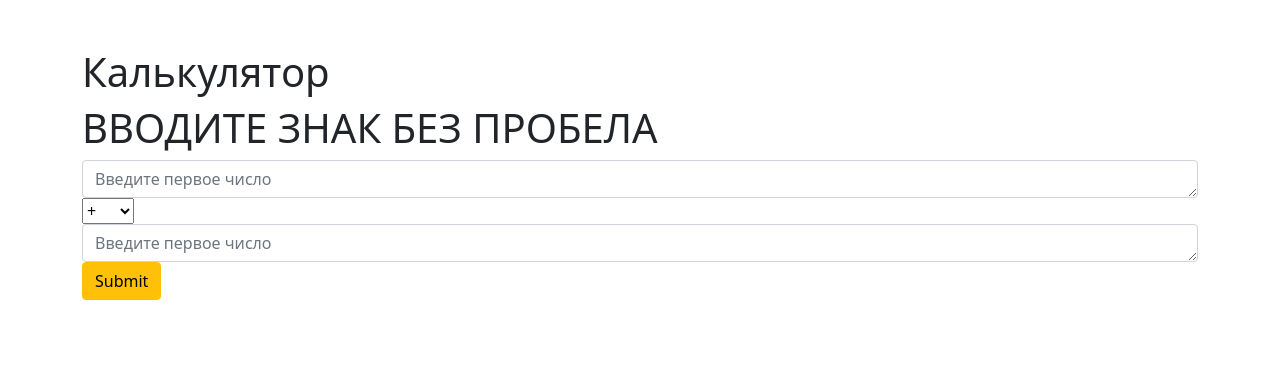
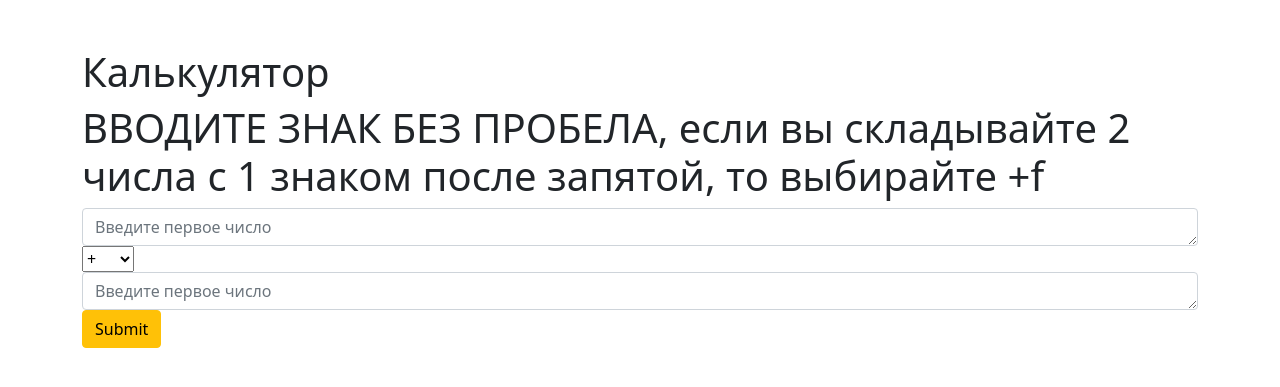
Before and after one commit to Panguar/Calculate, a Flask app: page /calculator in a window 1280 px wide. Shown: the part 103-490 px from the top of the page. Run offline with Flask 3, Linux system fonts and the light colour scheme.

```diff
--- a/templates/calculator.html
+++ b/templates/calculator.html
@@ -8,7 +8,7 @@
 <div class="container mt-5">
     <h1>Калькулятор</h1>
 
-    <h1>ВВОДИТЕ ЗНАК БЕЗ ПРОБЕЛА</h1>
+    <h1>ВВОДИТЕ ЗНАК БЕЗ ПРОБЕЛА, если вы складывайте 2 числа с 1 знаком после запятой, то выбирайте +f</h1>
     <form method="post">
         <textarea name ="title" id = "title" class="form-control" placeholder="Введите первое число" cols="10" rows="1"></textarea>
         <select name="sign" id="sign">
```
